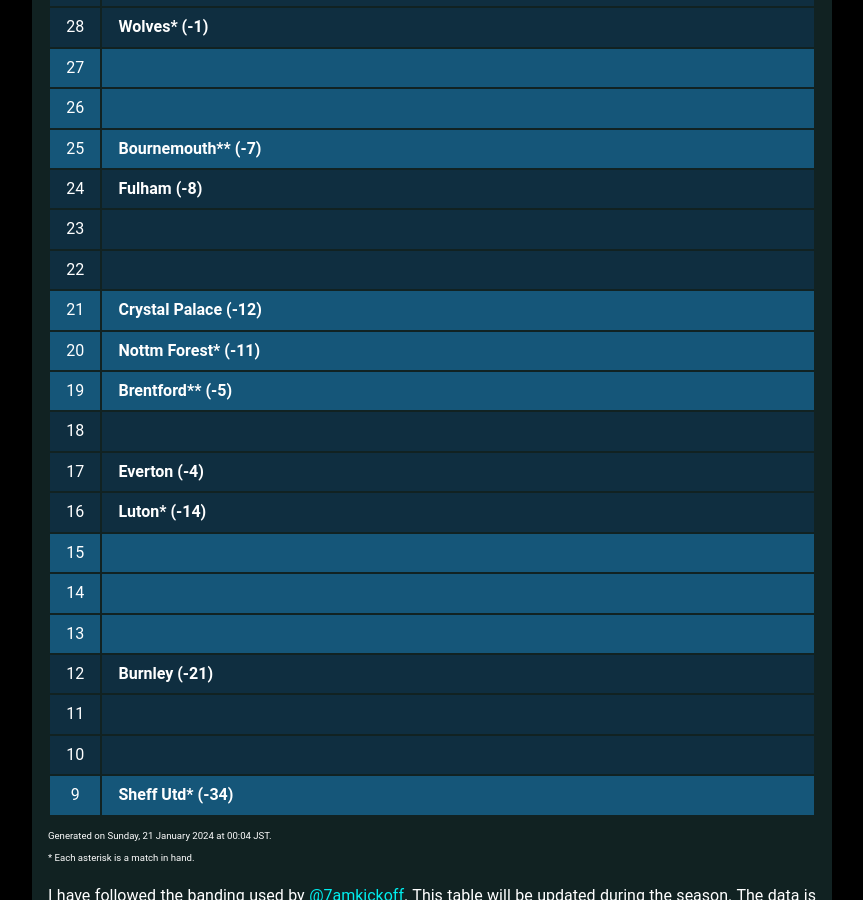
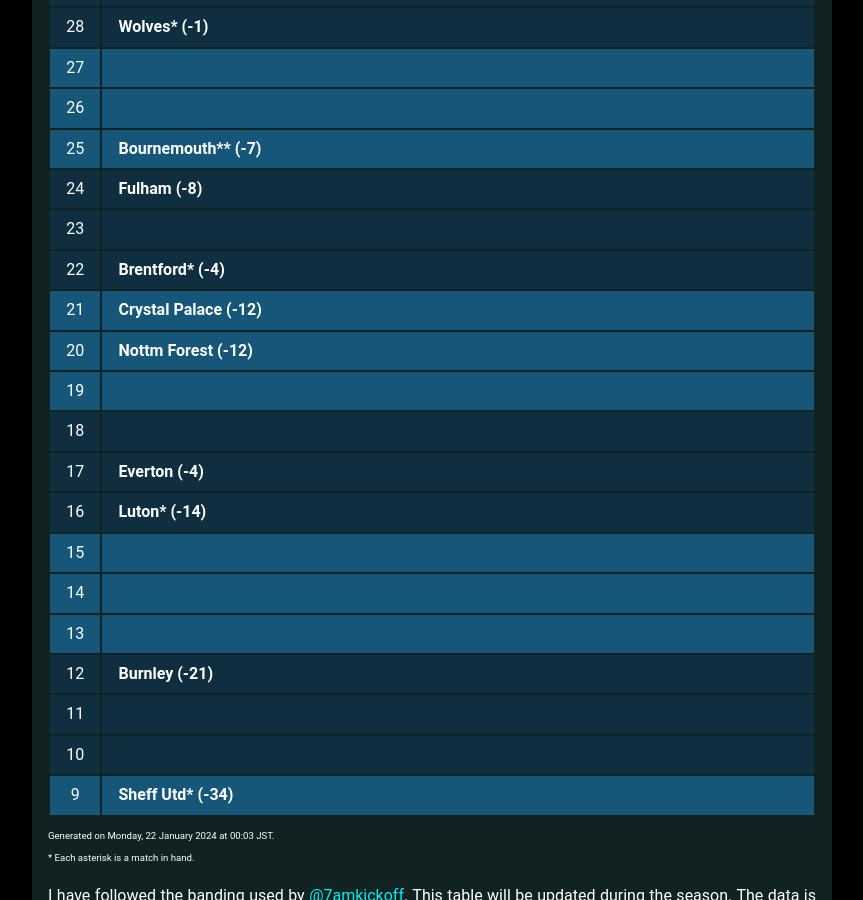
Before and after one commit to muru/muru.github.io, a Jekyll site: the page built from resources.md, in a window 1280 px wide and 900 px high, scrolled down 2164 px. Shown: the whole window, without its empty margins (208-1071 px from the left). Built offline with Jekyll 4.4.1, drawn with Linux system fonts in a browser that asks for light colours; some web fonts are replaced.

Commit message:
updated cann-table: Mon 22 Jan 00:03:30 JST 2024

```diff
--- a/cann-table.html
+++ b/cann-table.html
@@ -131,6 +131,7 @@
 	<tr class="cann-row-2">
 		<td class="cann-point">22</td>
 		<td class="cann-clubs">
+			<span class="club-name">Brentford* (-4)</span>
 		</td>
  	</tr>
 	<tr class="cann-row-1">
@@ -142,13 +143,12 @@
 	<tr class="cann-row-1">
 		<td class="cann-point">20</td>
 		<td class="cann-clubs">
-			<span class="club-name">Nottm Forest* (-11)</span>
+			<span class="club-name">Nottm Forest (-12)</span>
 		</td>
  	</tr>
 	<tr class="cann-row-1">
 		<td class="cann-point">19</td>
 		<td class="cann-clubs">
-			<span class="club-name">Brentford** (-5)</span>
 		</td>
  	</tr>
 	<tr class="cann-row-2">
@@ -206,4 +206,4 @@
 		</td>
  	</tr>
 </table>
-<span id="cann-gen-note"> Generated on Sunday, 21 January 2024 at 00:04 JST.<br>* Each asterisk is a match in hand.</span>
+<span id="cann-gen-note"> Generated on Monday, 22 January 2024 at 00:03 JST.<br>* Each asterisk is a match in hand.</span>
```
